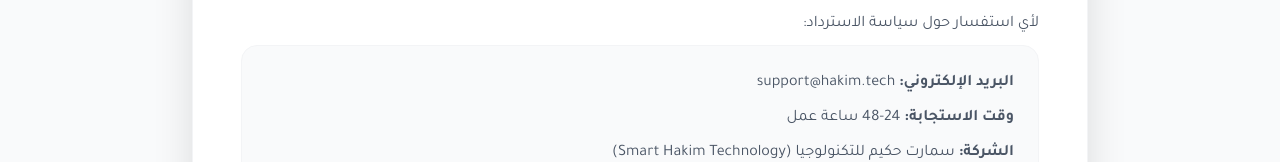
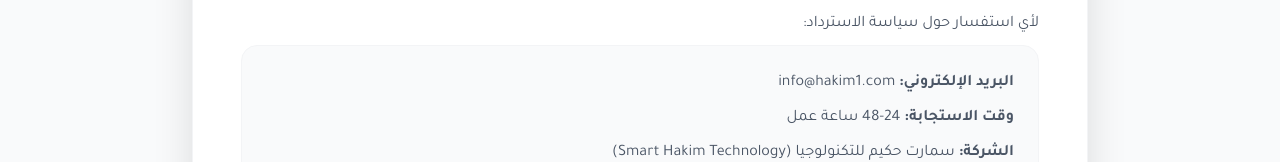
Before and after one commit to itsalaakhaled1-maker/RAHHAL, a Next.js app: page /refund in a window 1280 px wide. Shown: the part 2596-2758 px from the top of the page. Built offline with nearby package versions, Linux system fonts and the light colour scheme; no server answers.

Commit message:
Add Terms, Refund pages and update Footer links

```diff
--- a/app/refund/page.tsx
+++ b/app/refund/page.tsx
@@ -151,7 +151,7 @@
               لأي استفسار حول سياسة الاسترداد:
             </p>
             <div className="bg-gray-50 dark:bg-gray-700/50 rounded-2xl p-6 space-y-2 border border-gray-100 dark:border-gray-700">
-              <p className="text-gray-600 dark:text-gray-300"><strong>البريد الإلكتروني:</strong> support@hakim.tech</p>
+              <p className="text-gray-600 dark:text-gray-300"><strong>البريد الإلكتروني:</strong> info@hakim1.com</p>
               <p className="text-gray-600 dark:text-gray-300"><strong>وقت الاستجابة:</strong> 24-48 ساعة عمل</p>
               <p className="text-gray-600 dark:text-gray-300"><strong>الشركة:</strong> سمارت حكيم للتكنولوجيا (Smart Hakim Technology)</p>
               <p className="text-gray-600 dark:text-gray-300"><strong>الرخصة:</strong> 1639246 — دائرة الاقتصاد والسياحة بدبي</p>
--- a/app/terms/page.tsx
+++ b/app/terms/page.tsx
@@ -155,7 +155,7 @@
           <section>
             <h2 className="text-xl font-bold text-gray-800 dark:text-white mb-3">14. التواصل معنا</h2>
             <div className="bg-gray-50 dark:bg-gray-700/50 rounded-2xl p-6 space-y-2 border border-gray-100 dark:border-gray-700">
-              <p className="text-gray-600 dark:text-gray-300"><strong>البريد الإلكتروني:</strong> support@hakim.tech</p>
+              <p className="text-gray-600 dark:text-gray-300"><strong>البريد الإلكتروني:</strong> info@hakim1.com</p>
               <p className="text-gray-600 dark:text-gray-300"><strong>الشركة:</strong> سمارت حكيم للتكنولوجيا (Smart Hakim Technology)</p>
               <p className="text-gray-600 dark:text-gray-300"><strong>الرخصة:</strong> 1639246 — دائرة الاقتصاد والسياحة بدبي</p>
               <p className="text-gray-600 dark:text-gray-300"><strong>العنوان:</strong> منطقة الورقاء — دبي، الإمارات العربية المتحدة</p>
```
